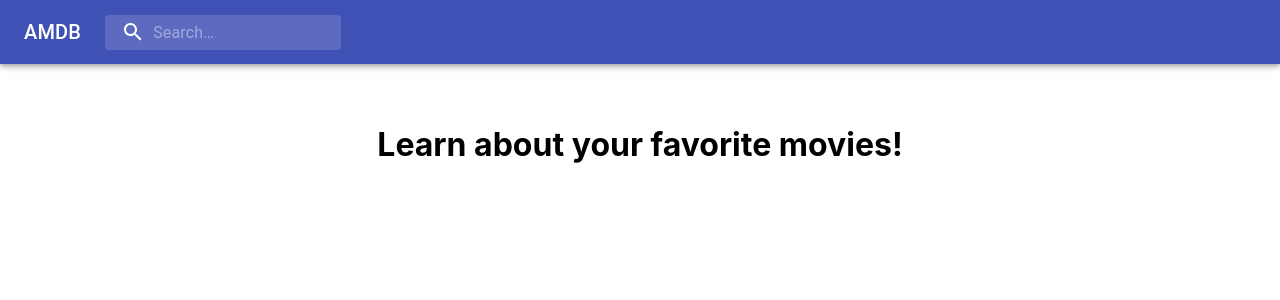
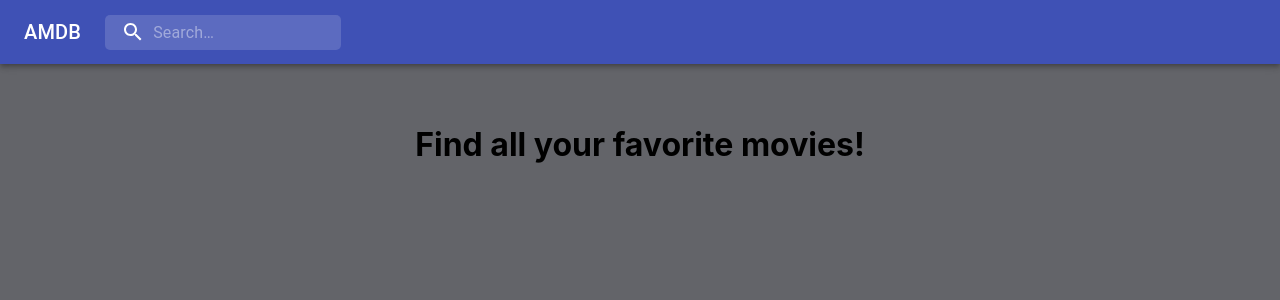
Before and after one commit to cameron-poehner/amdb, a React (Create React App) app: page / in a window 1280 px wide. Shown: the top 300 px of the page. Built offline with nearby package versions, Linux system fonts and the light colour scheme.

Commit message:
added color theme

```diff
--- a/src/App.css
+++ b/src/App.css
@@ -5,6 +5,7 @@
 body {
   margin: 0;
   padding: 0;
+  background-color: #636469;
 }
 
 .card-container {
@@ -19,12 +20,13 @@ body {
 }
 
 .card {
-  max-width: 1000px;
+  max-width: 875px;
   padding: 20px 4rem;
   border-radius: 10px;
   box-shadow: 1px 1px 5px rgba(0,0,0,0.25);
   margin-bottom: 2rem;
-  background-color: white;
+  background-color: #3f51b5;
+  color: white;
 }
 
 .card--title {
--- a/src/App.js
+++ b/src/App.js
@@ -1,13 +1,14 @@
 import React from 'react';
 import './App.css';
 import PrimarySearchAppBar from './components/SearchBar'
+import query from './components/SearchBar'
 
 
 function App() {
   return (
     <div className="App">
       <PrimarySearchAppBar />
-      <h1>Learn about your favorite movies!</h1>
+      { query ? <h1>Find all your favorite movies!</h1> : <div></div> }
     </div>
   );
 }
--- a/src/components/Display.js
+++ b/src/components/Display.js
@@ -4,12 +4,13 @@ export default function Display({movie}) {
 
  return (
     <div className="card">
+        <h3 className="card--title">{movie.title}</h3>
         <img className="card--image"
             src={`https://image.tmdb.org/t/p/w185_and_h278_bestv2/${movie.poster_path}`}
             alt={movie.title + ' poster'}
             />
         <div className="card--content">
-            <h3 className="card--title">{movie.title}</h3>
+
             <p><small>RELEASE DATE: {movie.release_date}</small></p>
             <p><small>RATING: {movie.vote_average}</small></p>
             <p className="card--desc">{movie.overview}</p>
--- a/src/components/SearchBar.js
+++ b/src/components/SearchBar.js
@@ -23,7 +23,7 @@ const useStyles = makeStyles((theme) => ({
   },
   search: {
     position: 'relative',
-    borderRadius: theme.shape.borderRadius,
+    borderRadius: '5px',
     backgroundColor: fade(theme.palette.common.white, 0.15),
     '&:hover': {
       backgroundColor: fade(theme.palette.common.white, 0.25),
```
